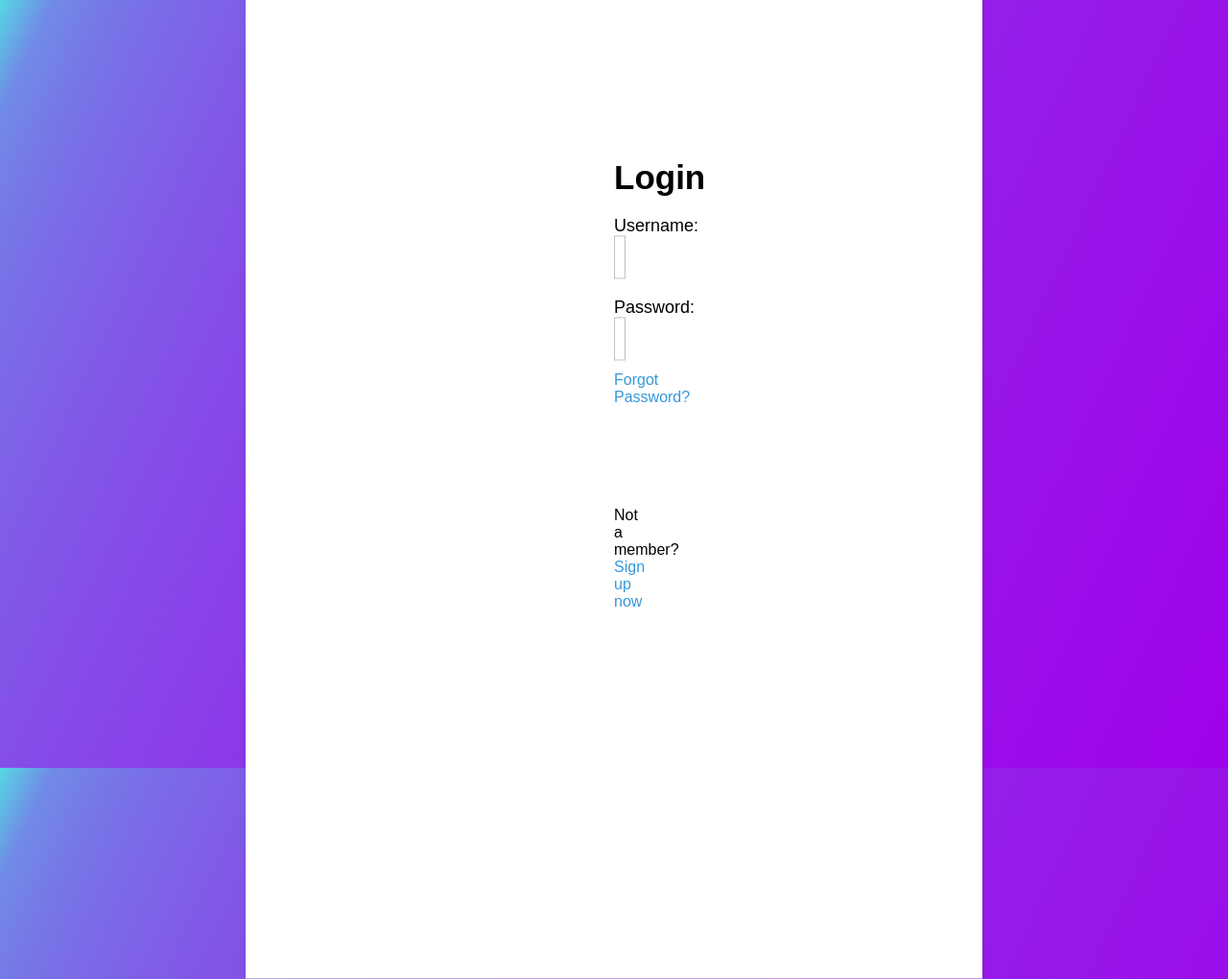
After one commit to anuragmahto/url-shortener, a Django app: page /login/ in a window 1280 px wide. The commit adds this page. Shown: the whole page at 96% size. Run offline with Django 5.2, Linux system fonts and the light colour scheme.

Commit message:
WIP adding templates

```diff
--- /dev/null
+++ b/tinyurl/urlapp/static/log.css
@@ -0,0 +1,148 @@
+*{
+    margin: 0;
+    padding: 0;
+    outline: none;
+    box-sizing: border-box;
+    font-family: 'Poppins', sans-serif;
+}
+
+body{
+    height: 100vh;
+    width: 100%;
+    background: linear-gradient(115deg, #56d8e4, 10%, #9f01ea);
+}
+
+.navb{
+    text-align: right;
+    padding-right: 10px;
+}
+
+.show-btn{
+    background: #fff;
+    padding: 10px 20px;
+    font-size: 20px;
+    font-weight: 500;
+    color: #3498db;
+    cursor: pointer;
+    box-shadow: 0px 0px 10px rgba(0,0,0,0.1);
+}
+
+.show-btn, .container{
+    position: absolute;
+    top: 50%;
+    left: 50%;
+    transform: translate(-50%, -50%);
+}
+
+.container{
+    background: #fff;
+    width: 40%;
+    padding: 30%;
+    box-shadow: 0 0 8px rgba(0,0,0,0.1);
+}
+
+.container .close-btn{
+    position: absolute;
+    right: 20px;
+    top: 15px;
+    font-size: 18px;
+    cursor: pointer;
+}
+
+.container .close-btn:hover{
+    color: #3498db;
+
+}
+
+.container .text{
+    font-size: 35px;
+    font-weight: 600;
+    text-align: center;
+}
+
+.container form{
+    margin-top: -20px;
+}
+
+.container form .data{
+    height: 45px;
+    width: 100%;
+    margin: 40px 0;
+}
+
+form .data label{
+    font-size: 18px;
+}
+
+form .data input{
+    height: 100%;
+    width: 100%;
+    padding-left: 10px;
+    font-size: 17px;
+    border: 1px solid silver;
+}
+
+form .data input:focus{
+    border-color: #3498db;
+    border-bottom-width: 2px;
+}
+
+form .forget{
+    margin-top: -8px;
+}
+
+form .forget a{
+    color: #3498db;
+    text-decoration: none;
+}
+
+form .forget a:hover{
+    text-decoration: underline;
+}
+
+form .btn{
+    margin: 30px 0;
+    height: 45px;
+    width: 100%;
+    position: relative;
+    overflow: hidden;
+}
+
+form .btn .inner{
+    height: 100%;
+    width: 300%;
+    position: absolute;
+    left: -100%;
+    z-index: -1;
+    background: -webkit-linear-gradient(right, #56d8e4, #9f01ea);
+    transition: all 0.4s;
+}
+form .btn:hover .inner{
+    left: 0;
+}
+
+form .btn .inner button{
+    height: 100%;
+    width: 100%;
+    background: none;
+    border: none;
+    color: #fff;
+    font-size: 18px;
+    font-weight: 500;
+    text-transform: uppercase;
+    letter-spacing: 1px;
+    cursor: pointer;
+}
+
+form .sign{
+    text-align: center;
+}
+
+form .sign a{
+    color: #3498db;
+    text-decoration: none;
+}
+
+form .sign a:hover{
+    text-decoration: underline;
+}
--- /dev/null
+++ b/tinyurl/urlapp/templates/login.html
@@ -0,0 +1,53 @@
+<!DOCTYPE html>
+{% load static %}
+<html lang="en">
+<head>
+    <meta charset="UTF-8">
+    <meta name="viewport" content="width=device-width, initial-scale=1.0" />
+    <link rel="stylesheet" href="{% static 'log.css' %}">
+    <title>Login Page</title>
+</head>
+<body>
+    <div class="navb">
+        {% comment %} <a href="{% url 'h#ome' %}" class="show-btn">Home</a> {% endcomment %}
+    </div>
+    <div class="container">
+        <span class="close-btn">&times;</span>
+        <div class="text">Login</div>
+        <form method="post" action="{% url 'login' %}">
+            {% csrf_token %}
+            <div class="data">
+                <label for="username">Username:</label>
+                <input type="text" id="username" name="username" required>
+            </div>
+            <div class="data">
+                <label for="password">Password:</label>
+                <input type="password" id="password" name="password" required>
+            </div>
+            <div class="forget">
+                <a href="#">Forgot Password?</a>
+            </div>
+            <div class="btn">
+                <div class="inner"></div>
+                <button type="submit">Login</button>
+            </div>
+            <div class="sign">
+                <span>Not a member? <a href="{% url 'login' %}">Sign up now</a></span>
+            </div>
+        </form>
+    </div>
+</body>
+<script>
+    const showBtn = document.querySelector('.show-btn');
+    const container = document.querySelector('.container');
+    const closeBtn = document.querySelector('.close-btn');
+
+    showBtn.addEventListener('click', () => {
+        container.style.display = 'block';
+    });
+
+    closeBtn.addEventListener('click', () => {
+        container.style.display = 'none';
+    });
+</script>
+</html>
--- a/tinyurl/urlapp/urls.py
+++ b/tinyurl/urlapp/urls.py
@@ -2,5 +2,6 @@ from django.urls import path
 from . import views
 
 urlpatterns = [
-    path("abc/",views.index),
+    path("",views.index),
+    path('login/', views.login_view, name="login"),
 ]
--- a/tinyurl/urlapp/views.py
+++ b/tinyurl/urlapp/views.py
@@ -1,7 +1,11 @@
 # Create your views here.
 from django.http import HttpResponse
+from django.shortcuts import render
 from django.template import loader
 
 def index(self):
     template = loader.get_template('home.html')
     return HttpResponse(template.render())
+
+def login_view(request):
+    return render(request, 'login.html')
```
Also changed, not shown: tinyurl/urlapp/static/styles.css (added, +12 -0 lines), tinyurl/urlapp/templates/home.html (+21 -6 lines).
